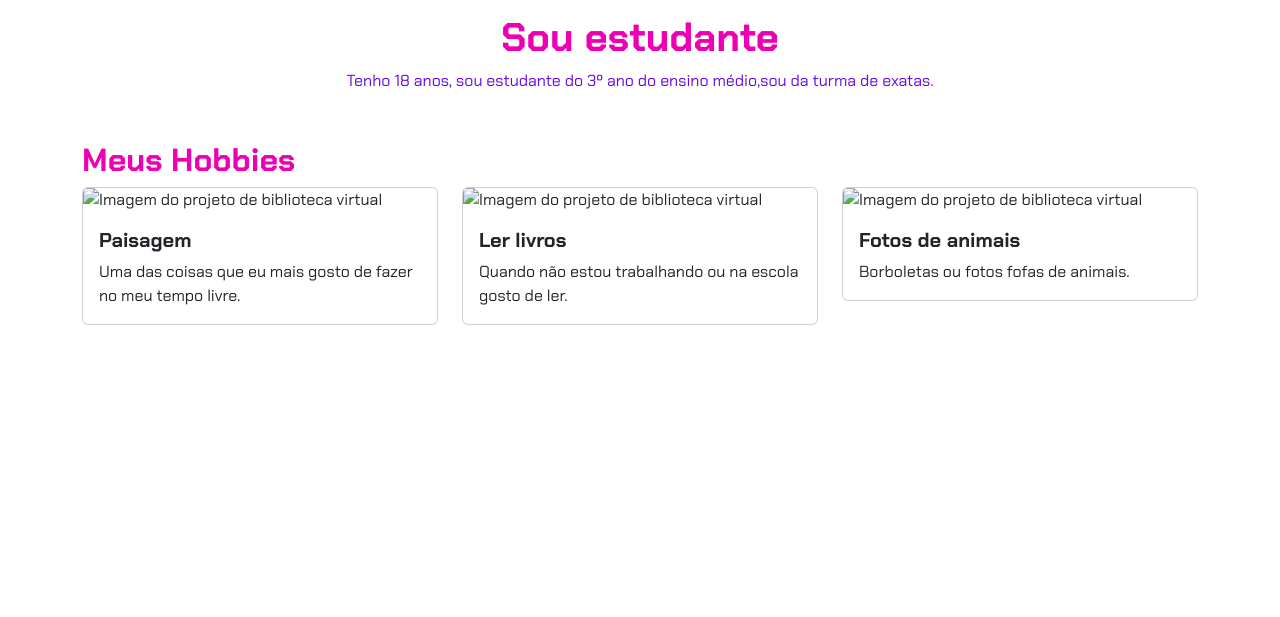
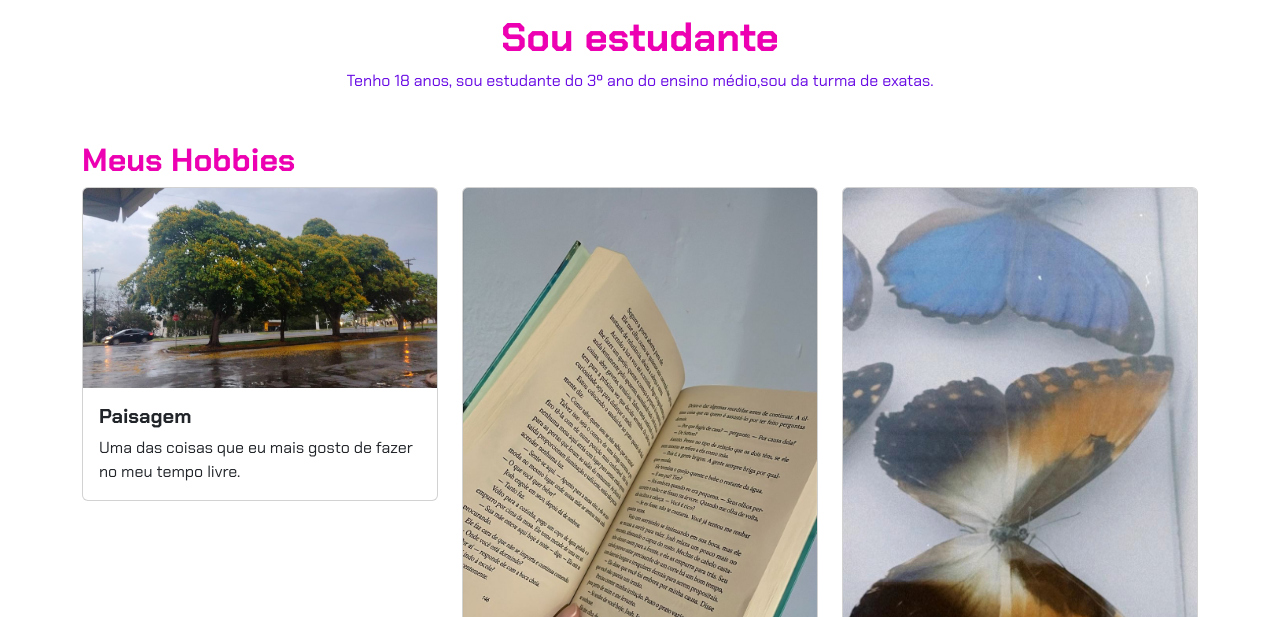
Before and after one commit to vitoria33/Portfolio, a plain HTML site: page index.html in a window 1280 px wide. Shown: the part 183-800 px from the top of the page. Drawn offline with nearby package versions, Linux system fonts and the light colour scheme.

Commit message:
Add files via upload

```diff
--- a/index.html
+++ b/index.html
@@ -24,7 +24,7 @@
             <!-- Projeto 1 -->
             <div class="col-md-4">
                 <div class="card">
-                    <img src="img/imagem2.jpeg" class="card-img-top" alt="Imagem do projeto de biblioteca virtual">
+                    <img src="imagem2.jpeg" class="card-img-top" alt="Imagem do projeto de biblioteca virtual">
                     <div class="card-body">
                         <h5 class="card-title">Paisagem</h5>
                         <p class="card-text">Uma das coisas que eu mais gosto de fazer no meu tempo livre.
@@ -35,7 +35,7 @@
             <!-- Projeto 2 -->
             <div class="col-md-4">
                 <div class="card">
-                    <img src="img/imagem3.jpeg" class="card-img-top" alt="Imagem do projeto de biblioteca virtual">
+                    <img src="imagem3.jpeg" class="card-img-top" alt="Imagem do projeto de biblioteca virtual">
                     <div class="card-body">
                         <h5 class="card-title">Ler livros</h5>
                         <p class="card-text">Quando não estou trabalhando ou na escola gosto de ler.</p>
@@ -46,7 +46,7 @@
             <!-- Projeto 3 -->
             <div class="col-md-4">
                 <div class="card">
-                    <img src="img/imagem1.jpeg" class="card-img-top" alt="Imagem do projeto de biblioteca virtual">
+                    <img src="imagem1.jpeg" class="card-img-top" alt="Imagem do projeto de biblioteca virtual">
                     <div class="card-body">
                         <h5 class="card-title">Fotos de animais
                         </h5>
```
